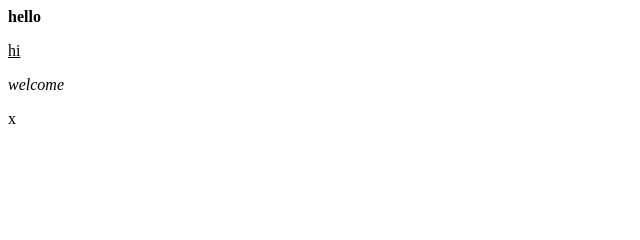
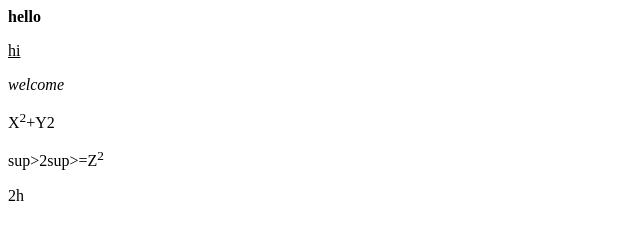
Before and after one commit to iamneo-production/ccfbbfeffffecadaeccdffeecabfeedab, a website: page public/index.html in a window 1280 px wide. Shown: the whole page, without its empty margins (0-640 px from the left). Drawn offline with Linux system fonts and the light colour scheme.

Commit message:
Backup Commit

```diff
--- a/public/index.html
+++ b/public/index.html
@@ -3,9 +3,8 @@
         <p><b>hello</b></p>
         <p><u>hi</u></p>
         <p><i>welcome</i></p>
-        <p>x
-        </p></i></u></p>
-        </p>
+        <p>X<sup>2</sup>+Y</sup>2</p>sup>2</body>sup>=Z<sup>2</sup><sup></sup></sup>
+        <p>2h</p>
         <p></p>
         </p>
         </p>
```
